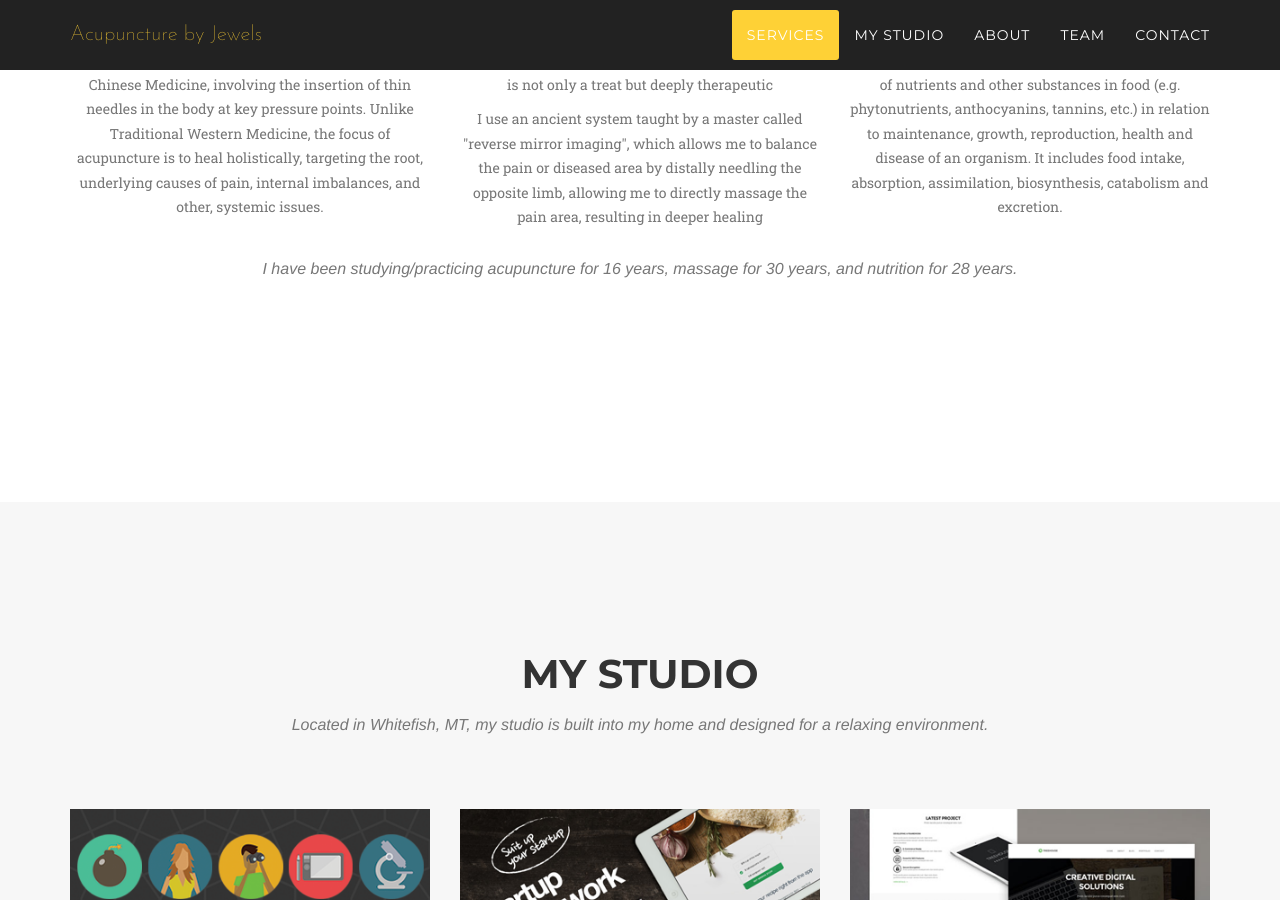
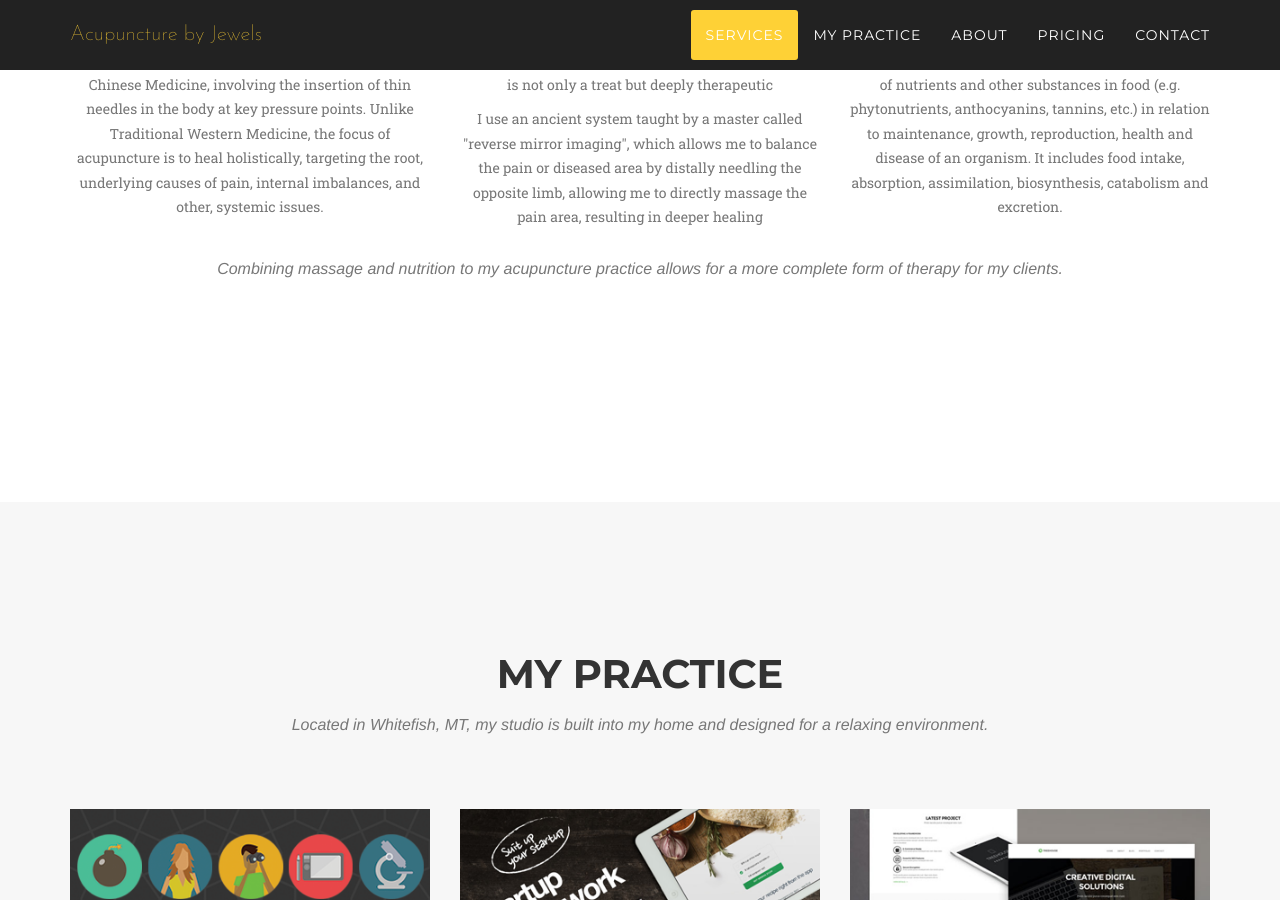
Before and after one commit to asimpletune/acupuncturebyjewels, a Jekyll site: the page built from pages/index.html, in a window 1280 px wide and 900 px high, scrolled down 1186 px. Built offline with Jekyll 4.4.1, drawn with Linux system fonts in a browser that asks for light colours; some web fonts are replaced; some of the changed text lies outside the part shown.

Commit message:
Update services blurb and add pricing

```diff
--- a/_includes/nav.html
+++ b/_includes/nav.html
@@ -22,13 +22,13 @@
                     <a class="page-scroll" href="#services">Services</a>
                 </li>
                 <li>
-                    <a class="page-scroll" href="#portfolio">My Studio</a>
+                    <a class="page-scroll" href="#portfolio">My Practice</a>
                 </li>
                 <li>
                     <a class="page-scroll" href="#about">About</a>
                 </li>
                 <li>
-                    <a class="page-scroll" href="#team">Team</a>
+                    <a class="page-scroll" href="#team">Pricing</a>
                 </li>
                 <li>
                     <a class="page-scroll" href="#contact">Contact</a>
--- a/pages/index.html
+++ b/pages/index.html
@@ -54,7 +54,7 @@
         </div>
         <div class="row">
             <div class="col-lg-12 text-center">
-                <h3 class="section-subheading text-muted">I have been studying/practicing acupuncture for 16 years, massage for 30 years, and nutrition for 28 years.</h3>
+                <h3 class="section-subheading text-muted">Combining massage and nutrition to my acupuncture practice allows for a more complete form of therapy for my clients.</h3>
             </div>
         </div>
     </div>
@@ -65,7 +65,7 @@
     <div class="container">
         <div class="row">
             <div class="col-lg-12 text-center">
-                <h2 class="section-heading">My Studio</h2>
+                <h2 class="section-heading">My Practice</h2>
                 <h3 class="section-subheading text-muted">Located in Whitefish, MT, my studio is built into my home and designed for a relaxing environment.</h3>
             </div>
         </div>
@@ -163,8 +163,8 @@
     <div class="container">
         <div class="row">
             <div class="col-lg-12 text-center">
-                <h2 class="section-heading">About</h2>
-                <h3 class="section-subheading text-muted">Lorem ipsum dolor sit amet consectetur.</h3>
+                <h2 class="section-heading">About Jewels</h2>
+                <h3 class="section-subheading text-muted">I have been studying/practicing acupuncture for 16 years, massage for 30 years, and nutrition for 28 years.</h3>
             </div>
         </div>
         <div class="row">
@@ -244,8 +244,8 @@
     <div class="container">
         <div class="row">
             <div class="col-lg-12 text-center">
-                <h2 class="section-heading">Our Amazing Team</h2>
-                <h3 class="section-subheading text-muted">Lorem ipsum dolor sit amet consectetur.</h3>
+                <h2 class="section-heading">Pricing</h2>
+                <h3 class="section-subheading text-muted">My rates are the lowest in the valley because affordable frequent treatments are more effective than expensive infrequent treatments.</h3>
             </div>
         </div>
         <div class="row">
```
